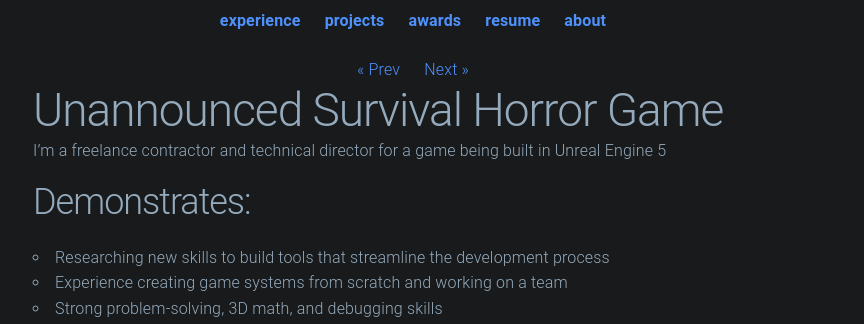
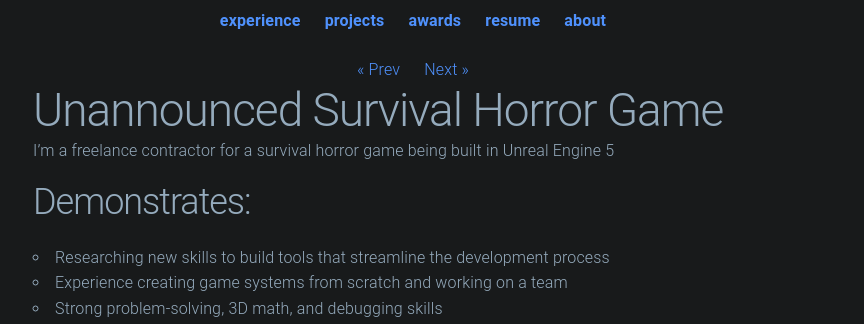
Before and after one commit to hrimfisk/hrimfisk.github.io, a Jekyll site: the page built from experience/_posts/2025-08-4-surviving-tyche.md, in a window 1280 px wide and 900 px high. Shown: the top 324 px of the window, without its empty margins (227-1091 px from the left). Built offline with Jekyll 4.4.1, drawn with Linux system fonts in a browser that asks for light colours.

Commit message:
updated role

```diff
--- a/experience/_posts/2025-08-4-surviving-tyche.md
+++ b/experience/_posts/2025-08-4-surviving-tyche.md
@@ -1,12 +1,12 @@
 ---
 layout: post
 title:  "Unannounced Survival Horror Game"
-summary: "Technical Director"
+summary: "Game & Tools Programmer"
 date:   2025-08-04
 preview: /assets/experience/SurvivingTyche/splash.png
 ---
 
-I'm a freelance contractor and technical director for a game being built in Unreal Engine 5
+I'm a freelance contractor for a survival horror game being built in Unreal Engine 5
 
 <h2>Demonstrates:</h2>
 * Researching new skills to build tools that streamline the development process
```
Also changed, not shown: resume.md (+1 -1 lines).
